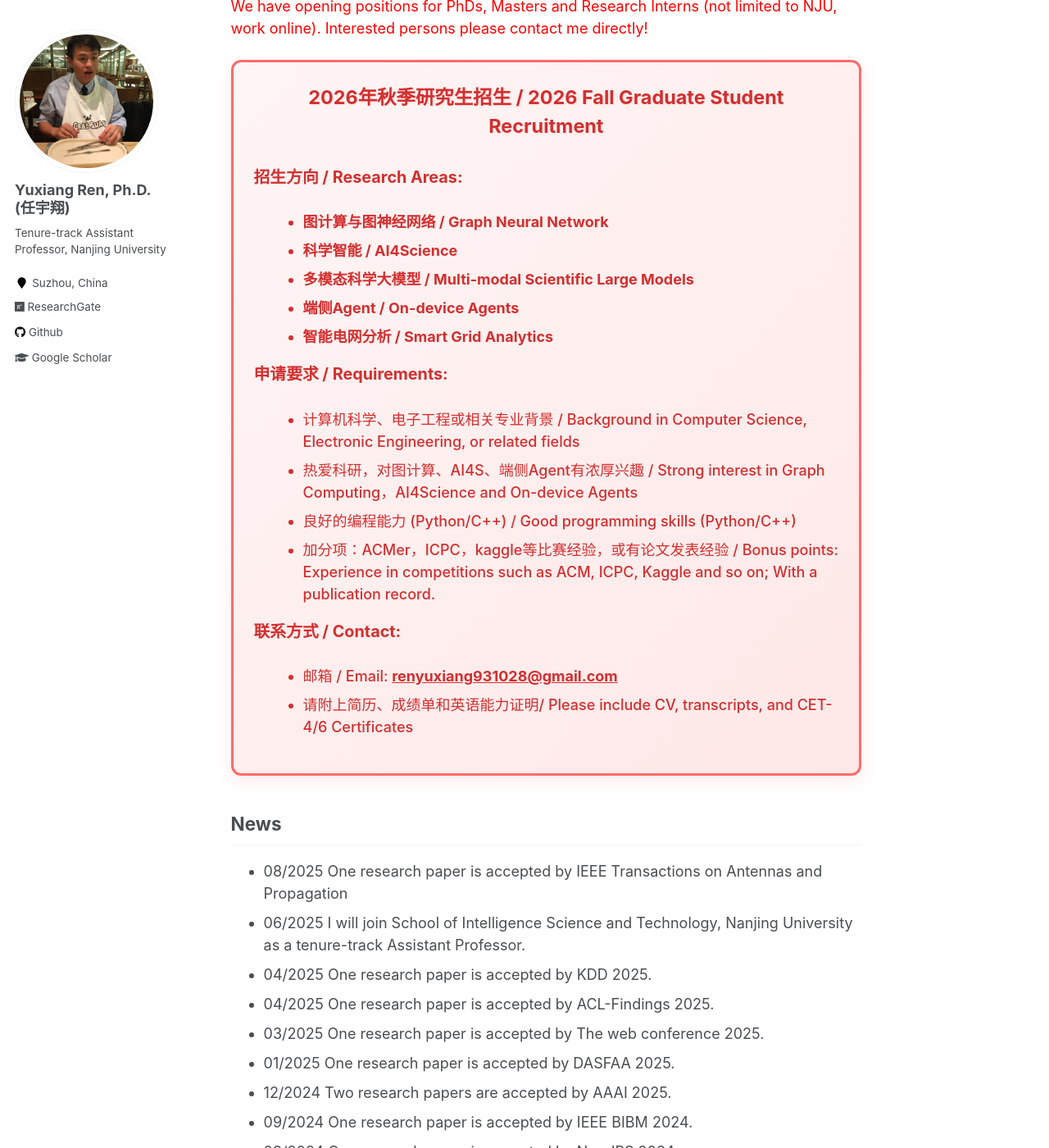
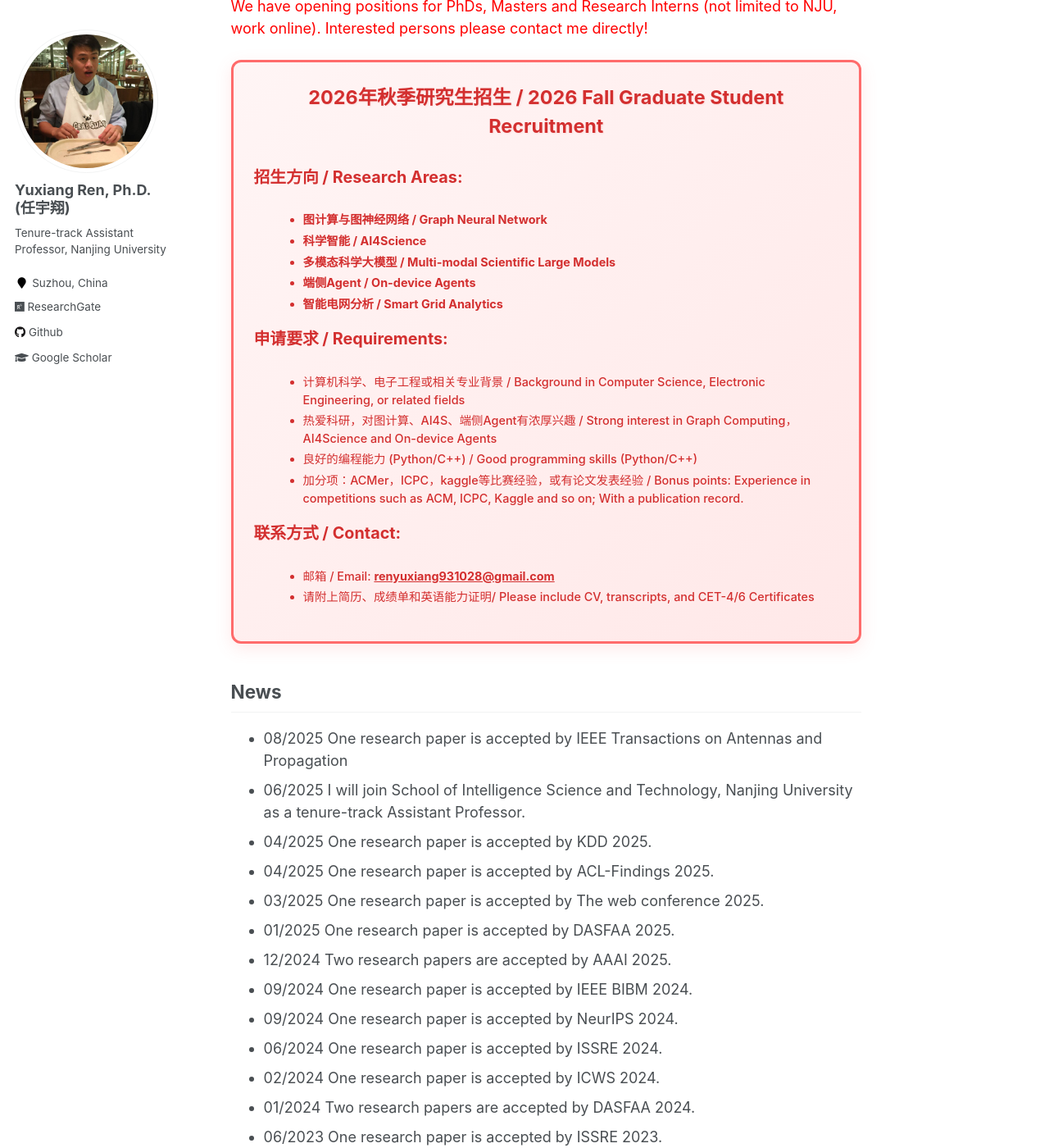
Before and after one commit to YuxiangRen/YuxiangRen.github.io, a Jekyll site: the page built from _pages/about.md, in a window 1280 px wide and 1400 px high, scrolled down 533 px. Shown: the whole window at 82% size. Built offline with Jekyll 4.4.1, drawn with Linux system fonts in a browser that asks for light colours.

Commit message:
2025-08-12

```diff
--- a/assets/css/academicons.css
+++ b/assets/css/academicons.css
@@ -370,5 +370,6 @@
 .recruitment-list li {
     color: #d32f2f !important;
     font-weight: 500 !important;
-    margin-bottom: 8px;
+    margin-bottom: 4px;
+    font-size: 0.8em;
 }
```
